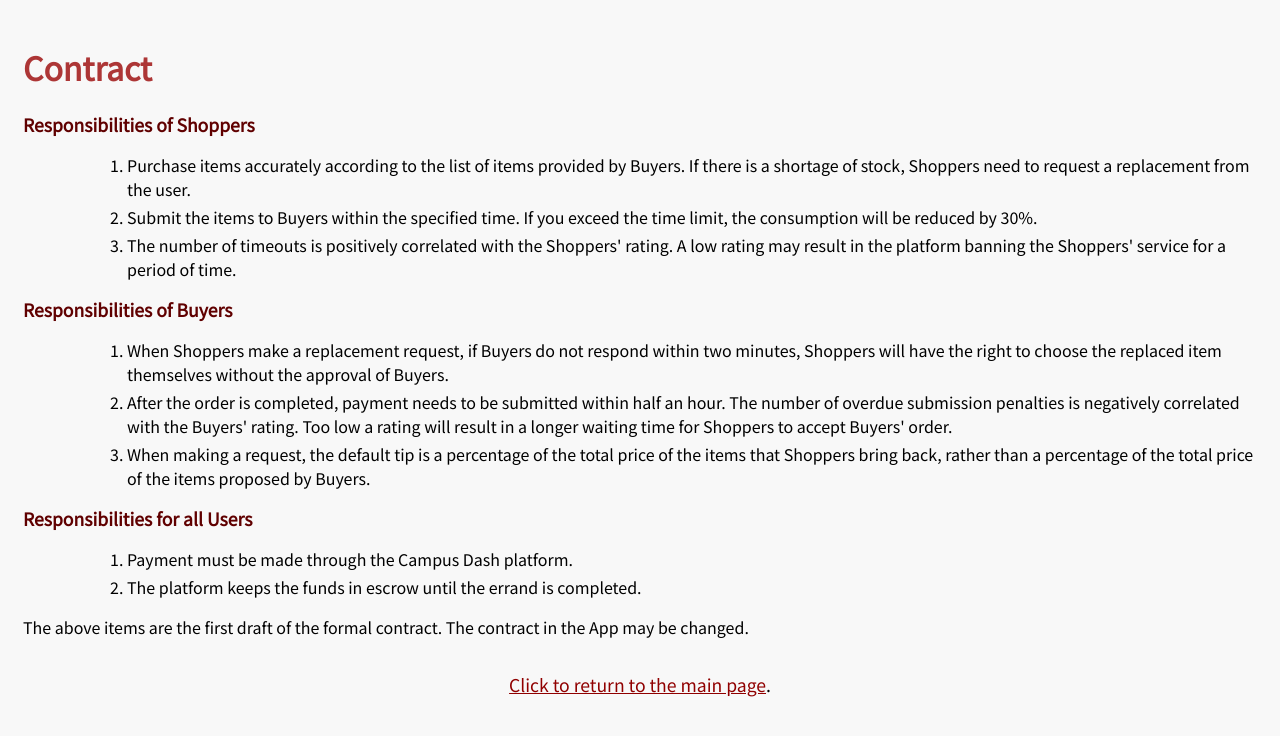
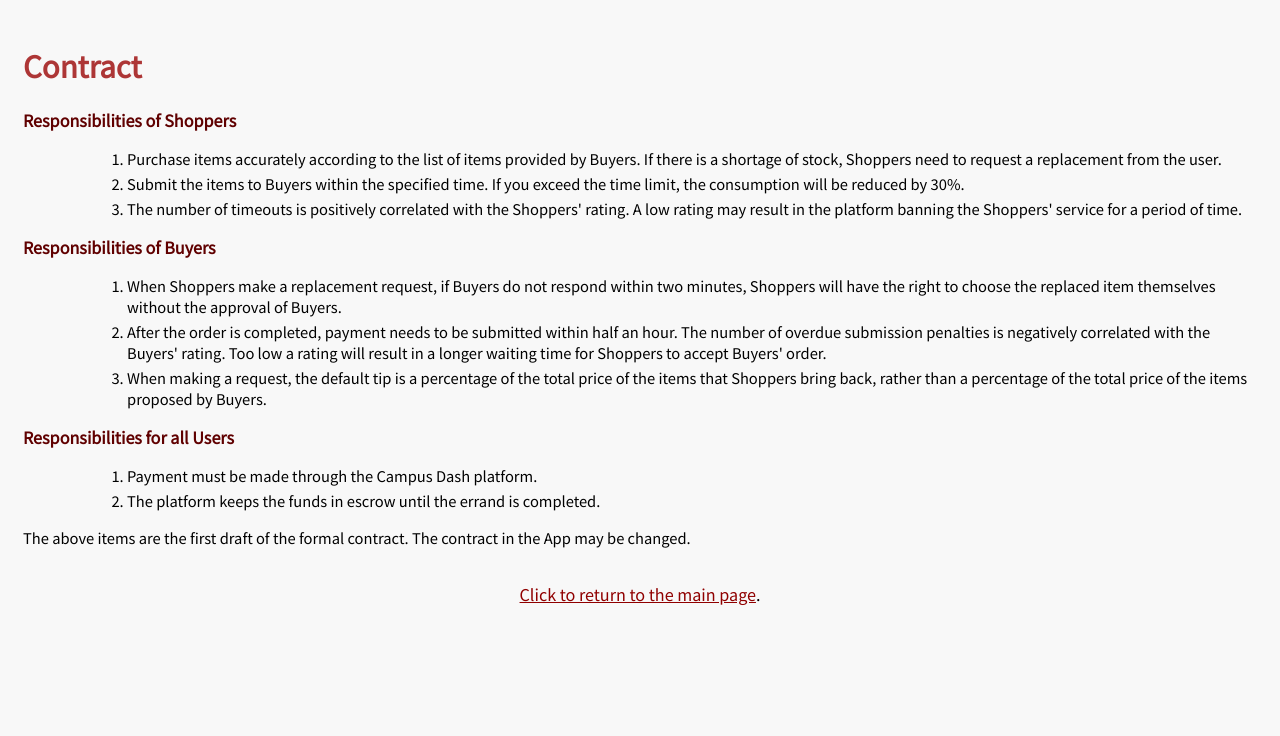
Before and after one commit to AdaTsanQin/COMP333, a PHP site: page /contract.html in a window 1280 px wide. Shown: the top 736 px of the page. Run offline with PHP 8.4, Linux system fonts and the light colour scheme.

Commit message:
Added lines to adjuste CLS (main)

```diff
--- a/contract.html
+++ b/contract.html
@@ -10,6 +10,7 @@
     <meta name="description" content="The agreement to be followed by the three parties involved in the App: Buyers, Shopers and Developer">
     <meta name="viewport" content="width=device-width, initial-scale=1.0">
     <link rel="preload" href="styles.css" as="style">
+    <link rel="preload" href="https://fonts.googleapis.com/css2?family=Noto+Sans+SC&display=swap" as="font" type="font/woff2" crossorigin="anonymous">
     <link rel="stylesheet" href="styles.css">
 </head>
 <body>
--- a/styles.css
+++ b/styles.css
@@ -11,7 +11,7 @@ body {
     font-family: "Noto Sans SC", Arial, Helvetica, sans-serif;
     text-align: center;
     background-color: #f8f8f8;
-
+    font-size-adjust: 0.5;
   }
 
 
@@ -91,7 +91,6 @@ input {
     padding: 8px;
     font-size: 16px;
 }
-
 
 .hero-section {
     background: linear-gradient(135deg, #600000, #900000);
@@ -322,7 +321,6 @@ figcaption {
     margin-bottom: 0.75rem;
 }
 
-
 .center-text {
     text-align: center;
   }
```
